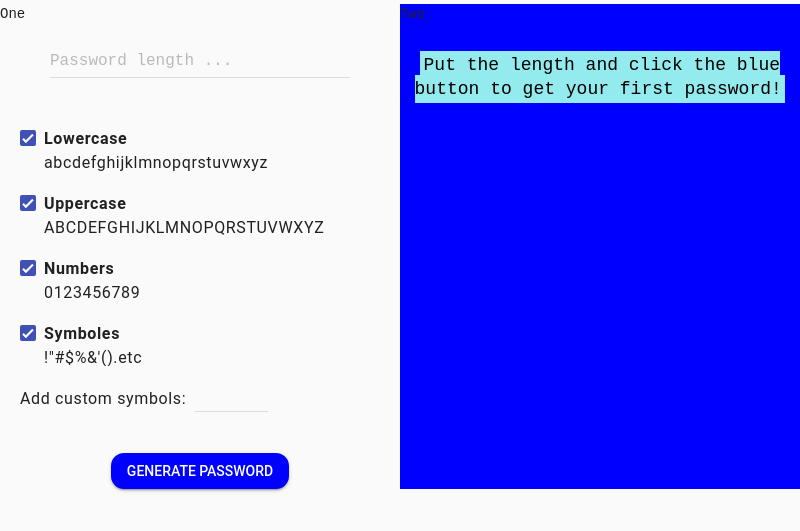
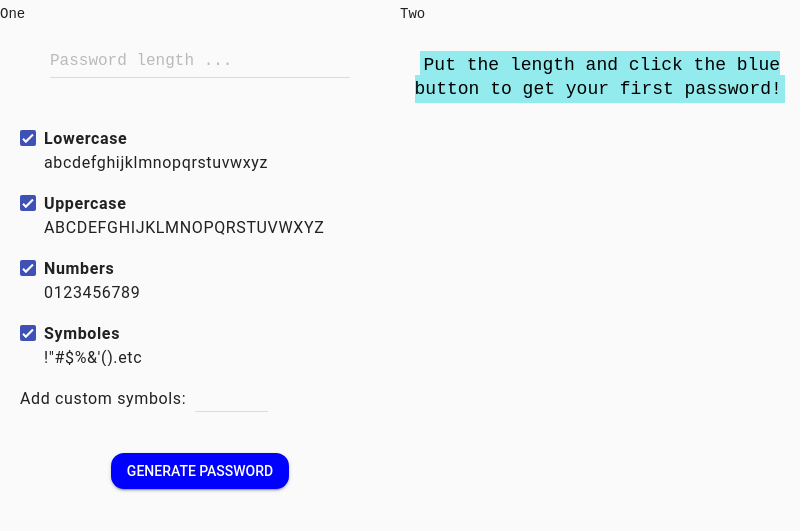
Before and after one commit to walidamriou/Moskotcho_Password_Generator_Desktop, an Electron app: page index.html in a window 800 px wide. Shown: the part 53-584 px from the top of the page. Drawn offline with nearby package versions, Linux system fonts and the light colour scheme.

Commit message:
remove second grid color of the test

```diff
--- a/index.html
+++ b/index.html
@@ -265,7 +265,7 @@
     <!-- end input-->
 
     <!-- Output  -->
-    <div style="background-color: blue;">Two
+    <div>Two
 <center>
       <h5 id="your_new_password_text" style="font-weight:bold">
         Your new password
```
